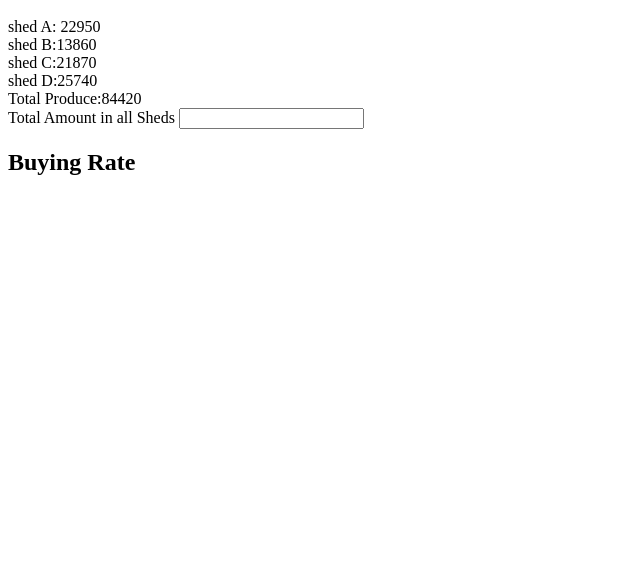
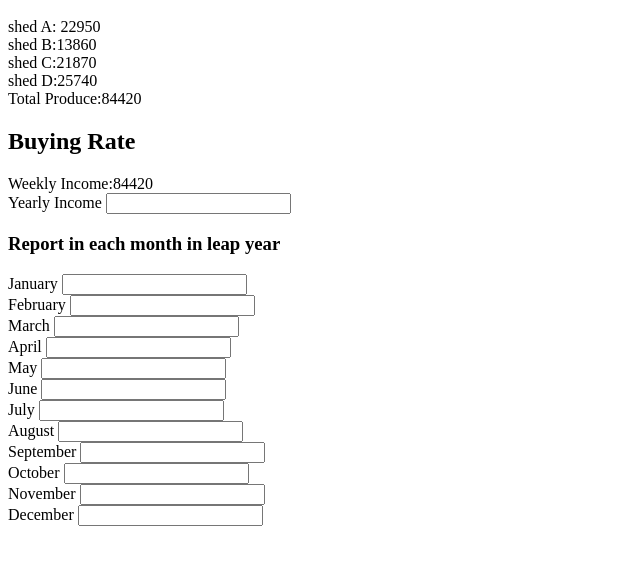
Before and after one commit to Abdallah-Coder/Dairy-Business, a plain HTML site: page index.html in a window 1280 px wide. Shown: the part 120-684 px from the top of the page, without its empty margins (0-640 px from the left). Drawn offline with Linux system fonts and the light colour scheme.

Commit message:
add index.html index.css style.js

```diff
--- a/index.css
+++ b/index.css
@@ -1,5 +1,11 @@
-#shed{
-    display: flex;
-    height: auto;
-    margin: ;
+#header{
+    background-color: indigo;
+    text-align: center;
 }
+.sheds{
+    background-color: lightgreen;
+    width: 300px;
+    border: 150px solid green;
+    padding: 500px;
+    margin: 100px;
+}
--- a/index.html
+++ b/index.html
@@ -4,7 +4,7 @@
         <meta charset="UTF-8">
         <meta name="viewport" content="width=device-width,initial-scale=1.o">
         <title>Dairy Business</title>
-        <link rel="stylesheet" href="index.css" type="style/css">
+        <link rel="styles"
     </head>
     <body>
         <div class="header" id="center">
@@ -18,39 +18,33 @@
 
 
             </div>
-            <div class="input-field">
+
                 <div id="blue">
 
                 <lebel for="row">shedB</lebel>
                 <input class="bullets" type="text"  name="row" >
                 </div>
 
-            </div>
-            <div class="input-field">
+
+
                 <div id="pink">
                 <lebel for="row">shedC</lebel>
                 <input class="bullets" type="text" id="row" name="row">
                 </div>
-            </div>
-            <div class="input-field">
+
+
                 <div id="grey">
                 <label for="row">shedD</label>
                 <input  class="bullets" type="text" id="row" name="black">
                 </div>
-            </div>
-            <div class="input-field">
+
+
                 <div id="green">
                 <lebel for="row">Total Produce</lebel>
                 <input class="bullets" type="text" id="green" name="row">
                 </div>
-            </div>
 
-            <div class="input-field">
-                <div id="violet">
-                    <lebel for="row">Total Amount in all Sheds</lebel>
-                    <input class="bullets" type="text" id="violet" name="row">
-                </div>
-            </div>
+
 
 
         </div>
@@ -60,7 +54,73 @@
 
             </div>
             <div class="input-field">
-                <div id=""
+                <div id="one">
+                    <lebel for="row">weekly Income</lebel>
+                    <input class="bullets" type="text" id="one" name="row">
+
+                </div>
+                <div id="two">
+                    <lebel for="row">Yearly Income</lebel>
+                    <input class="bullets" type="text" id="two" name="row">
+                </div>
+            </div>
+
+
+            <div class="report">
+                <div id="report_leap">
+                    <h3>Report in each month in leap year</h3>
+                </div>
+                <div id="jan">
+                    <lebel for="row">January</lebel>
+                    <input class="bullets" type="text" id="jan">
+
+                </div>
+                <div id="february">
+                    <lebel for="row">February</lebel>
+                    <input class="bullets" type="text" id="february">
+                </div>
+                <div id="march">
+                    <lebel for="row">March</lebel>
+                    <input class="bullets" type="text" id="march">
+                </div>
+                <div id="april">
+                    <lebel for="row">April</lebel>
+                    <input class="bullets" type="text" id="april">
+                </div>
+                <div id="may">
+                    <lebel for="row">May</lebel>
+                    <input  class="bullets" type="text" id="may">
+
+                </div>
+                <div id="june">
+                    <lebel for="row">June</lebel>
+                    <input class="bullets" type="text" id="june">
+                </div>
+                <div id="july">
+                    <lebel for="row">July</lebel>
+                    <input class="bullets" type="text" id="july">
+                </div>
+                <div id="august">
+                    <lebel for="row">August</lebel>
+                    <input class="bullets" type="text" id="august">
+                </div>
+                <div id="september">
+                    <lebel for="row">September</lebel>
+                    <input class="bullets" type="text" id="september">
+                </div>
+                <div id="october">
+                    <lebel for="row">October</lebel>
+                    <input class="bullets" type="text" id="october">
+                </div>
+                <div id="november">
+                    <lebel for="row">November</lebel>
+                    <input class="bullets" type="text" id="november">
+                </div>
+                <div id="december">
+                    <lebel for="row">December</lebel>
+                    <input class="bullets" type="text" id="december">
+                </div>
+
             </div>
 
         </div>
--- a/style.js
+++ b/style.js
@@ -36,9 +36,12 @@ function shedA(litres, shillings){
  }
  console.log(TotalProduce)
 
- var TotalAmountinallSheds=TotalAmountinallSheds((510, 45)(308, 45)(486, 45)(572, 45)(486,45));
- document.getElementById("violet") .innerHTML= "Total Amount in All Sheds:" + TotalAmountinallSheds;
- function TotalProduce(litres, shillings){
+
+
+
+ var weeklyincome=weeklyincome(1876, 45);
+ document.getElementById("one") .innerHTML= "Weekly Income:" + weeklyincome;
+ function weeklyincome(litres, shillings){
      return litres*shillings
  }
- console.log(TotalAmountinallSheds)
+console.log(weeklyincome)
```
